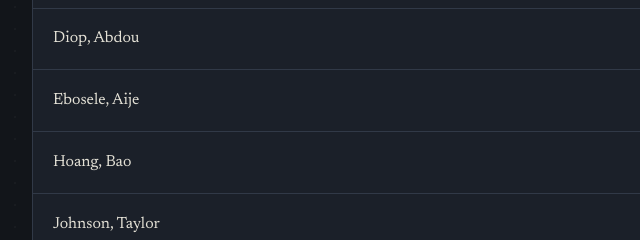
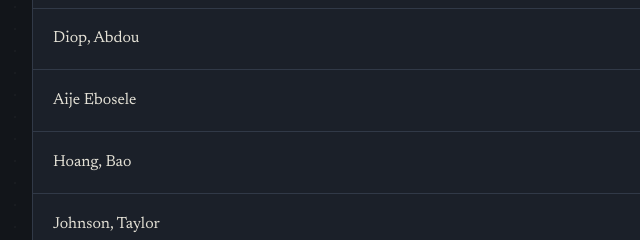
Before and after one commit to Dumisani-C/sheggen.github.io, a plain HTML site: page t02.html in a window 1280 px wide. Shown: the part 456-696 px from the top of the page, 272-912 px from the left. Drawn offline with Linux system fonts and the light colour scheme.

Commit message:
Fixed my name and added my website link to the HTML file.

```diff
--- a/t02.html
+++ b/t02.html
@@ -43,7 +43,7 @@
           </li>
             <li class="log-entry">
             <span class="student-arrow">→</span>
-            <a href="#" target="_blank" rel="noopener">Ebosele, Aije</a>
+            <a href="https://eboselea.github.io/" target="_blank" rel="noopener">Aije Ebosele</a>
           </li>
             <li class="log-entry">
             <span class="student-arrow">→</span>
```
